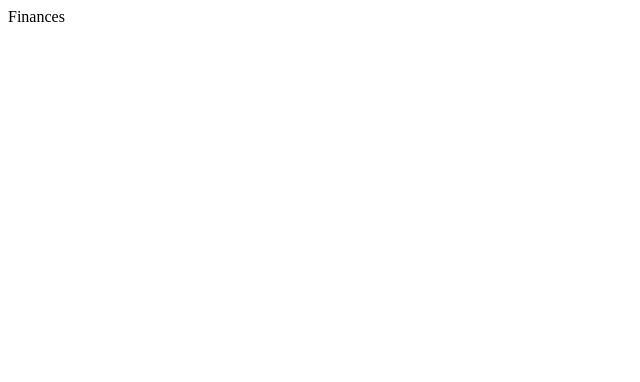
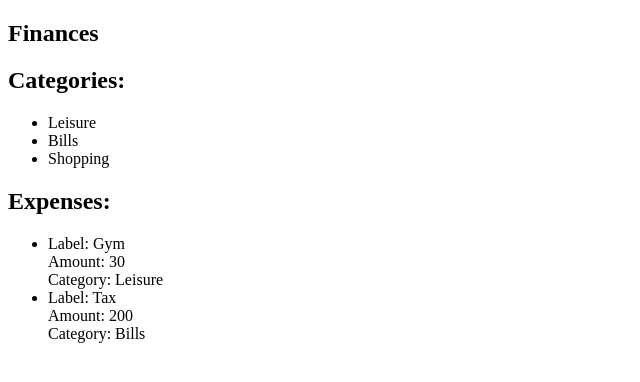
Before and after one commit to louis-young/finance-management-tool, a React (Create React App) app: page / in a window 1280 px wide. Shown: the top 382 px of the page, without its empty margins (0-640 px from the left). Built offline with nearby package versions, Linux system fonts and the light colour scheme.

Commit message:
Add baisc category and expense rendering

```diff
--- a/src/App.tsx
+++ b/src/App.tsx
@@ -1,3 +1,42 @@
+import { useState } from "react";
+import type { Expense } from "./types/expense";
+
+const mockCategories = ["Leisure", "Bills", "Shopping"];
+const mockExpenses = [
+  { label: "Gym", amount: 30, category: "Leisure", id: 0 },
+  { label: "Tax", amount: 200, category: "Bills", id: 1 },
+];
+
 export const App = () => {
-  return <div>Finances</div>;
+  const [categories, setCategories] = useState<string[]>(mockCategories);
+  const [expenses, setExpenses] = useState<Expense[]>(mockExpenses);
+
+  return (
+    <section>
+      <h1>Finances</h1>
+
+      <h2>Categories:</h2>
+
+      <ul>
+        {categories.map((category) => (
+          <li key={category}>{category}</li>
+        ))}
+      </ul>
+
+      <h2>Expenses:</h2>
+
+      <ul>
+        {expenses.map(({ id, label, amount, category }) => (
+          <li key={id}>
+            Label: {label}
+            <br />
+            Amount: {amount}
+            <br />
+            Category: {category}
+            <br />
+          </li>
+        ))}
+      </ul>
+    </section>
+  );
 };
--- /dev/null
+++ b/src/types/expense.ts
@@ -0,0 +1,6 @@
+export interface Expense {
+  label: string;
+  amount: number;
+  category: string;
+  id: number;
+}
```
